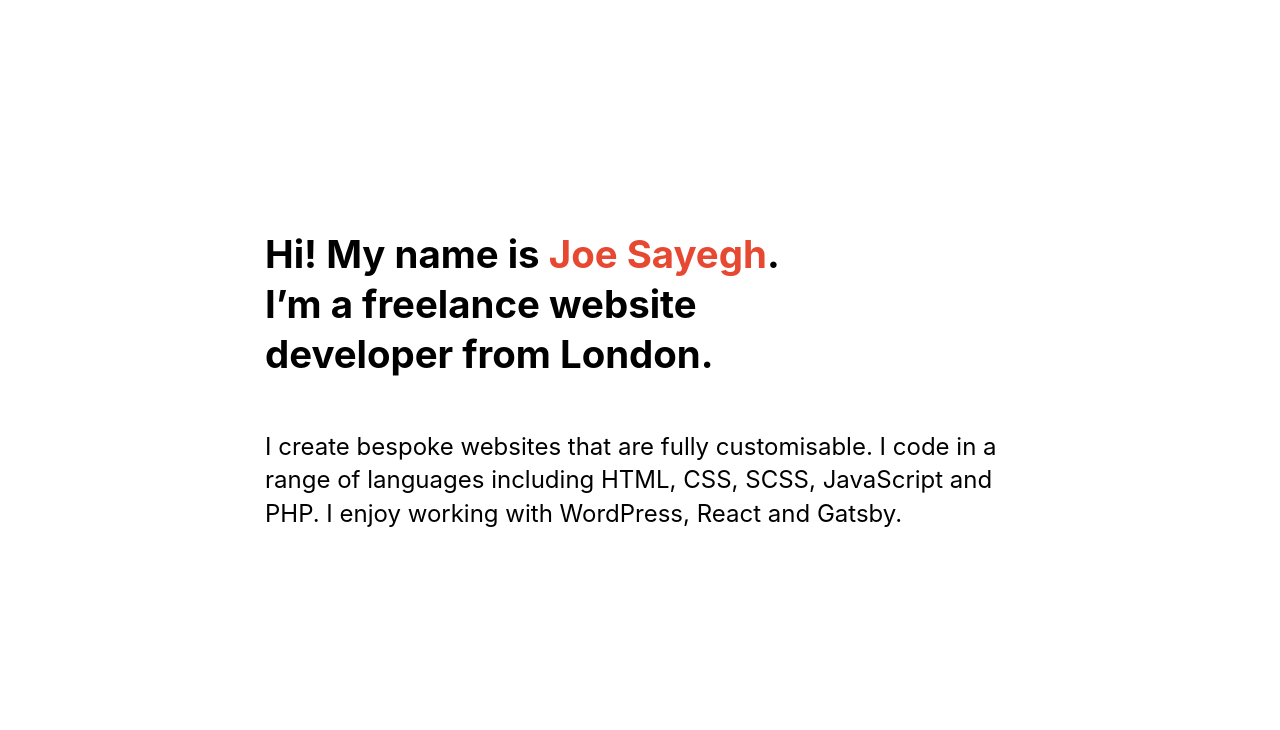
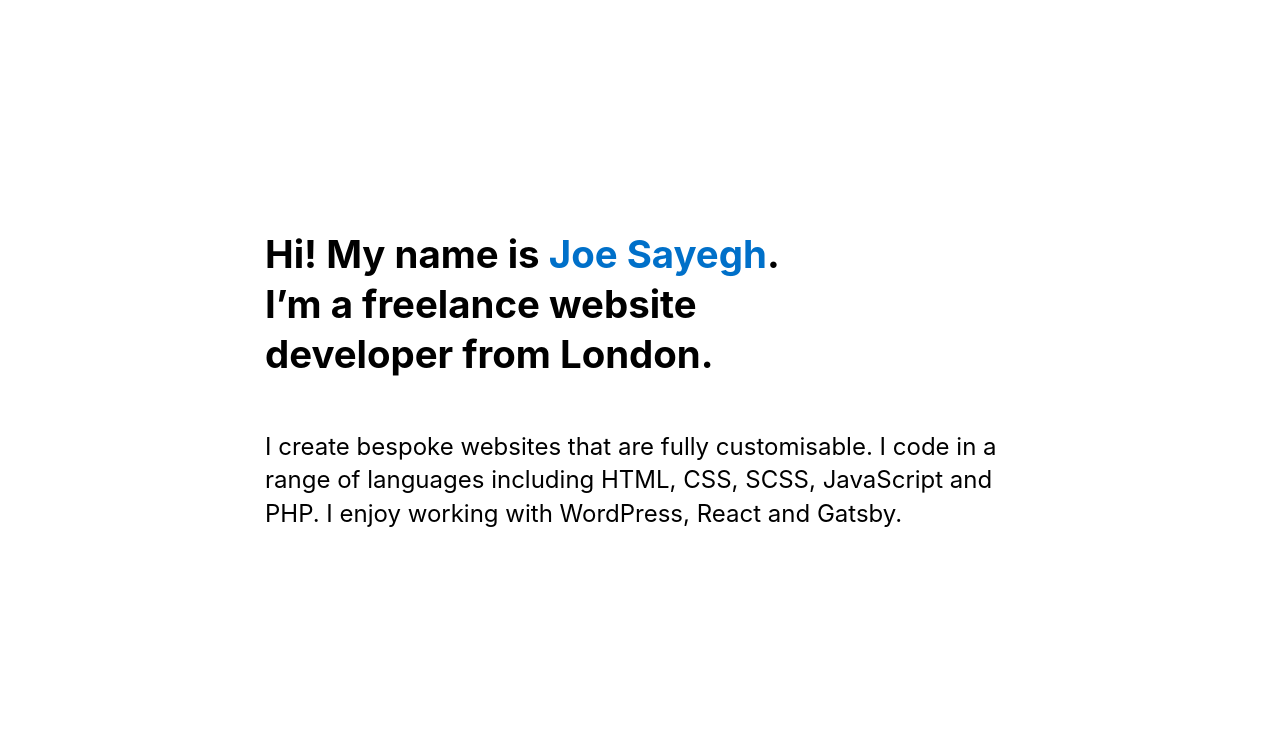
Before and after one commit to joesayegh/joesayegh-site, a Gatsby site: page / in a window 1280 px wide. Shown: the part 70-800 px from the top of the page. Built offline with nearby package versions, Linux system fonts and the light colour scheme; Gatsby itself is replaced by a stand-in of ours.

Commit message:
adds new blue accent color for light mode. red is for dark mode now

```diff
--- a/src/styles/GlobalStyles.js
+++ b/src/styles/GlobalStyles.js
@@ -24,7 +24,7 @@
     --lh-title: 1.3rem;
 
     // COLORS
-    --accent: #e74832;
+    --accent: #0070c9;
     --text: rgba( 0, 0, 0, 1 );
     --text-light: rgba( 0, 0, 0, .6 );
     --text-lightest: rgba( 0, 0, 0, .3 );
@@ -38,6 +38,7 @@
 
     // DARK MODE COLORS
     @media ( prefers-color-scheme: dark ) {
+      --accent: #e74832;
       --text: rgba( 255, 255, 255, 1 );
       --text-light: rgba( 255, 255, 255, .5 );
       --text-lightest: rgba( 255, 255, 255, .25 );
```
